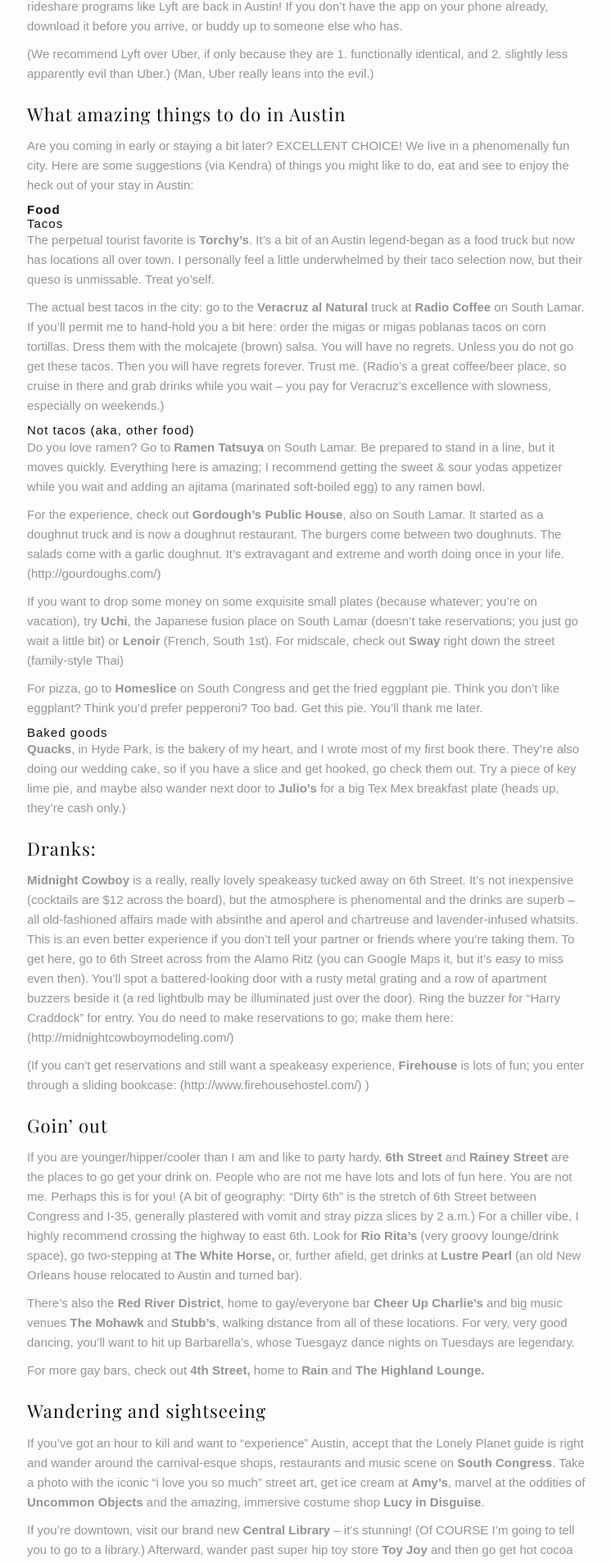
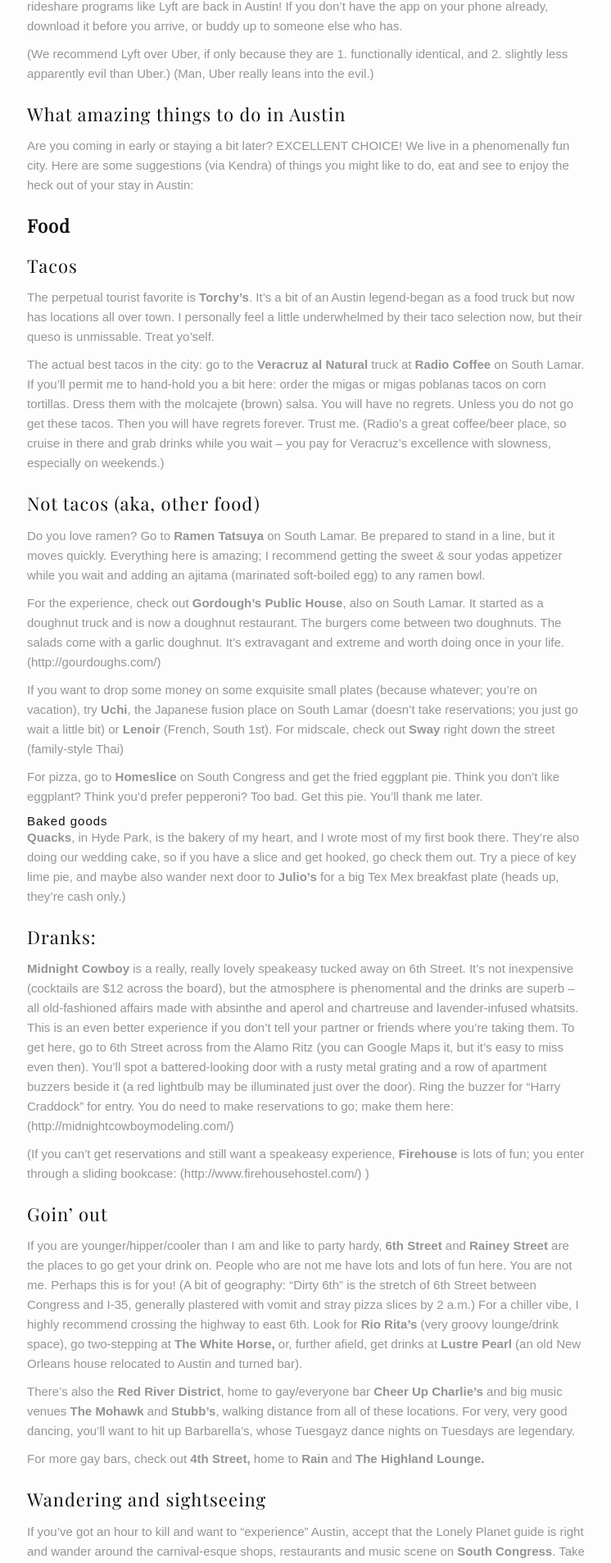
Before and after one commit to rblakemesser/rblakemesser.github.io, a Jekyll site: the page built from info.md, in a window 1280 px wide. Shown: the part 1218-3125 px from the top of the page at 82% size, without its empty margins (266-1012 px from the left). Built offline with Jekyll 4.4.1, drawn with Linux system fonts in a browser that asks for light colours; some web fonts are replaced.

Commit message:
fixing stuff

```diff
--- a/info.md
+++ b/info.md
@@ -26,14 +26,14 @@
 ##### What amazing things to do in Austin
 Are you coming in early or staying a bit later? EXCELLENT CHOICE! We live in a phenomenally fun city. Here are some suggestions (via Kendra) of things you might like to do, eat and see to enjoy the heck out of your stay in Austin:
 
-#### **Food**
+##### **Food**
 
-#### Tacos
+##### Tacos
 The perpetual tourist favorite is **Torchy's**. It's a bit of an Austin legend-began as a food truck but now has locations all over town. I personally feel a little underwhelmed by their taco selection now, but their queso is unmissable. Treat yo'self.
 
 The actual best tacos in the city: go to the **Veracruz al Natural** truck at **Radio Coffee** on South Lamar. If you'll permit me to hand-hold you a bit here: order the migas or migas poblanas tacos on corn tortillas. Dress them with the molcajete (brown) salsa. You will have no regrets. Unless you do not go get these tacos. Then you will have regrets forever. Trust me. (Radio's a great coffee/beer place, so cruise in there and grab drinks while you wait -- you pay for Veracruz's excellence with slowness, especially on weekends.)
 
-#### Not tacos (aka, other food)
+##### Not tacos (aka, other food)
 Do you love ramen? Go to **Ramen Tatsuya** on South Lamar. Be prepared to stand in a line, but it moves quickly. Everything here is amazing; I recommend getting the sweet & sour yodas appetizer while you wait and adding an ajitama (marinated soft-boiled egg) to any ramen bowl.
 
 For the experience, check out **Gordough's Public House**, also on South Lamar. It started as a doughnut truck and is now a doughnut restaurant. The burgers come between two doughnuts. The salads come with a garlic doughnut. It's extravagant and extreme and worth doing once in your life. (http://gourdoughs.com/)
```
Also changed, not shown: registry.md (+2 -2 lines).
